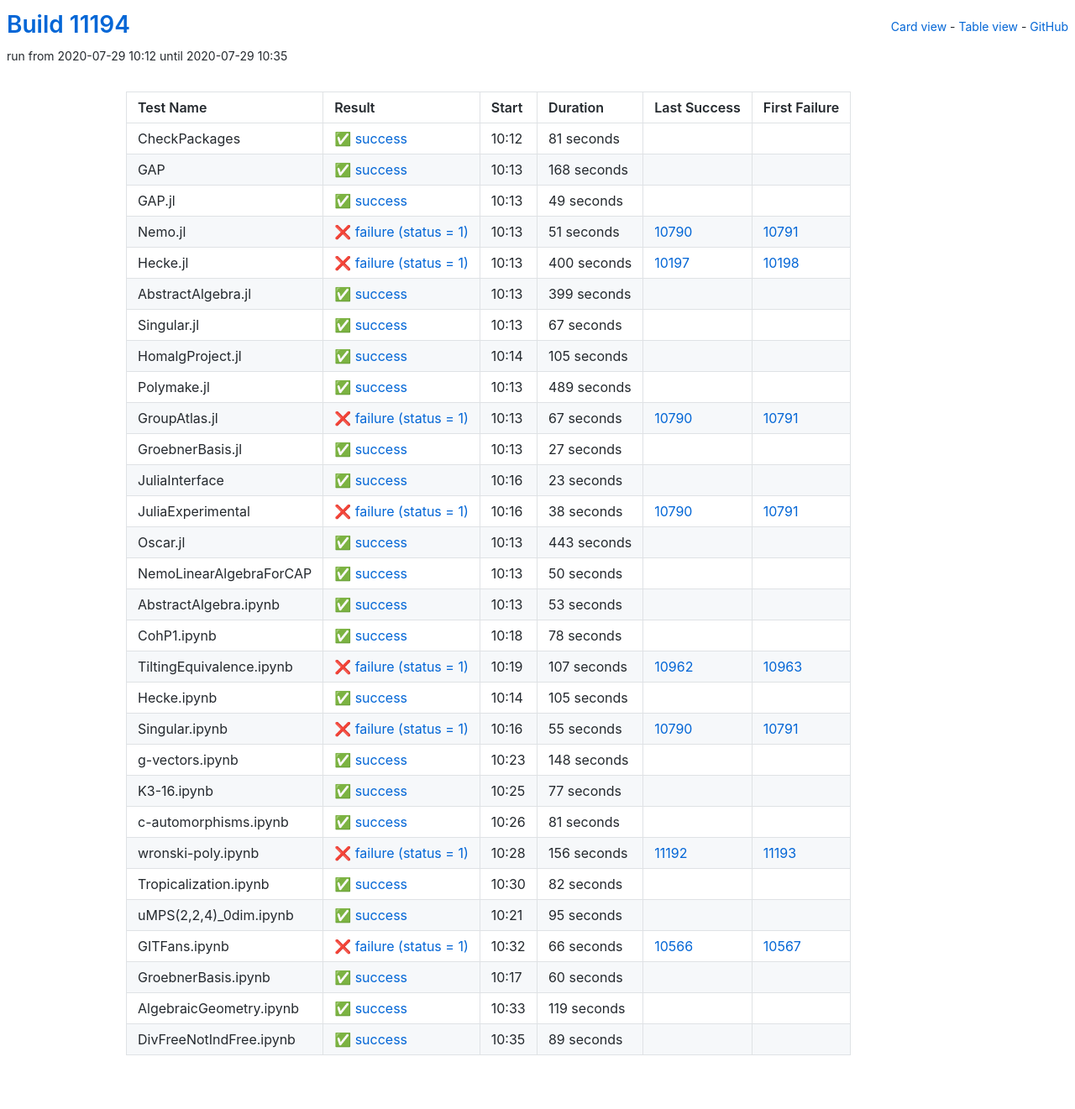
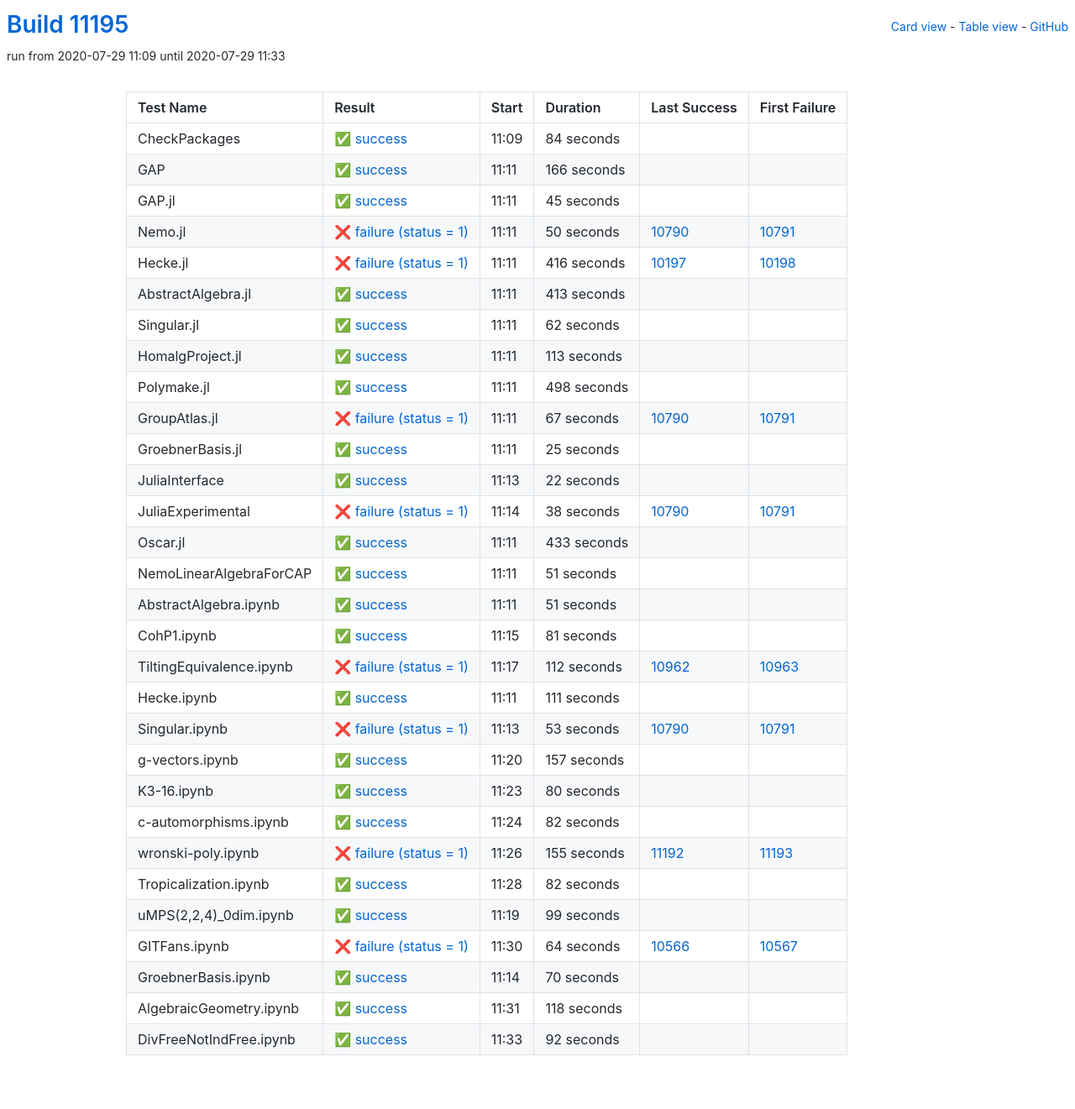
Before and after one commit to oscar-system/oscar-ci-status, a Jekyll site: the page built from table.html, in a window 1280 px wide. Shown: the whole page at 84% size. Built offline with Jekyll 4.4.1, drawn with Linux system fonts in a browser that asks for light colours.

Commit message:
Build #11195

```diff
--- a/_data/ci.yml
+++ b/_data/ci.yml
@@ -1,6 +1,6 @@
 ---
-build: 11194
-build_url: https://oscarci.mathematik.uni-kl.de/job/oscar/11194/
+build: 11195
+build_url: https://oscarci.mathematik.uni-kl.de/job/oscar/11195/
 job: oscar
 organization: oscar-system
 repo: oscar-ci-status
@@ -8,116 +8,116 @@
 tests:
 - name: CheckPackages
   id: checkpackages
-  log: https://oscarci.mathematik.uni-kl.de/job/oscar/11194/artifact/logs/build-11194/CheckPackages.log
-  start: 2020-07-29 10:12
+  log: https://oscarci.mathematik.uni-kl.de/job/oscar/11195/artifact/logs/build-11195/CheckPackages.log
+  start: 2020-07-29 11:09
   success: true
   exitcode: 0
   status: success
-  duration: 81
+  duration: 84
   last_success: false
   last_success_url:
   first_failure: false
   first_failure_url:
 - name: GAP
   id: gap
-  log: https://oscarci.mathematik.uni-kl.de/job/oscar/11194/artifact/logs/build-11194/GAP.log
-  start: 2020-07-29 10:13
+  log: https://oscarci.mathematik.uni-kl.de/job/oscar/11195/artifact/logs/build-11195/GAP.log
+  start: 2020-07-29 11:11
   success: true
   exitcode: 0
   status: success
-  duration: 168
+  duration: 166
   last_success: false
   last_success_url:
   first_failure: false
   first_failure_url:
 - name: GAP.jl
   id: gap-jl
-  log: https://oscarci.mathematik.uni-kl.de/job/oscar/11194/artifact/logs/build-11194/GAP.jl.log
-  start: 2020-07-29 10:13
+  log: https://oscarci.mathematik.uni-kl.de/job/oscar/11195/artifact/logs/build-11195/GAP.jl.log
+  start: 2020-07-29 11:11
   success: true
   exitcode: 0
   status: success
-  duration: 49
+  duration: 45
   last_success: false
   last_success_url:
   first_failure: false
   first_failure_url:
 - name: Nemo.jl
   id: nemo-jl
-  log: https://oscarci.mathematik.uni-kl.de/job/oscar/11194/artifact/logs/build-11194/Nemo.jl.log
-  start: 2020-07-29 10:13
+  log: https://oscarci.mathematik.uni-kl.de/job/oscar/11195/artifact/logs/build-11195/Nemo.jl.log
+  start: 2020-07-29 11:11
   success: false
   exitcode: 1
   status: failure
-  duration: 51
+  duration: 50
   last_success: 10790
   last_success_url: https://oscarci.mathematik.uni-kl.de/job/oscar/10790/
   first_failure: 10791
   first_failure_url: https://oscarci.mathematik.uni-kl.de/job/oscar/10791/
 - name: Hecke.jl
   id: hecke-jl
-  log: https://oscarci.mathematik.uni-kl.de/job/oscar/11194/artifact/logs/build-11194/Hecke.jl.log
-  start: 2020-07-29 10:13
+  log: https://oscarci.mathematik.uni-kl.de/job/oscar/11195/artifact/logs/build-11195/Hecke.jl.log
+  start: 2020-07-29 11:11
   success: false
   exitcode: 1
   status: failure
-  duration: 400
+  duration: 416
   last_success: 10197
   last_success_url: https://oscarci.mathematik.uni-kl.de/job/oscar/10197/
   first_failure: 10198
   first_failure_url: https://oscarci.mathematik.uni-kl.de/job/oscar/10198/
 - name: AbstractAlgebra.jl
   id: abstractalgebra-jl
-  log: https://oscarci.mathematik.uni-kl.de/job/oscar/11194/artifact/logs/build-11194/AbstractAlgebra.jl.log
-  start: 2020-07-29 10:13
+  log: https://oscarci.mathematik.uni-kl.de/job/oscar/11195/artifact/logs/build-11195/AbstractAlgebra.jl.log
+  start: 2020-07-29 11:11
   success: true
   exitcode: 0
   status: success
-  duration: 399
+  duration: 413
   last_success: false
   last_success_url:
   first_failure: false
   first_failure_url:
 - name: Singular.jl
   id: singular-jl
-  log: https://oscarci.mathematik.uni-kl.de/job/oscar/11194/artifact/logs/build-11194/Singular.jl.log
-  start: 2020-07-29 10:13
+  log: https://oscarci.mathematik.uni-kl.de/job/oscar/11195/artifact/logs/build-11195/Singular.jl.log
+  start: 2020-07-29 11:11
   success: true
   exitcode: 0
   status: success
-  duration: 67
+  duration: 62
   last_success: false
   last_success_url:
   first_failure: false
   first_failure_url:
 - name: HomalgProject.jl
   id: homalgproject-jl
-  log: https://oscarci.mathematik.uni-kl.de/job/oscar/11194/artifact/logs/build-11194/HomalgProject.jl.log
-  start: 2020-07-29 10:14
+  log: https://oscarci.mathematik.uni-kl.de/job/oscar/11195/artifact/logs/build-11195/HomalgProject.jl.log
+  start: 2020-07-29 11:11
   success: true
   exitcode: 0
   status: success
-  duration: 105
+  duration: 113
   last_success: false
   last_success_url:
   first_failure: false
   first_failure_url:
 - name: Polymake.jl
   id: polymake-jl
-  log: https://oscarci.mathematik.uni-kl.de/job/oscar/11194/artifact/logs/build-11194/Polymake.jl.log
-  start: 2020-07-29 10:13
+  log: https://oscarci.mathematik.uni-kl.de/job/oscar/11195/artifact/logs/build-11195/Polymake.jl.log
+  start: 2020-07-29 11:11
   success: true
   exitcode: 0
   status: success
-  duration: 489
+  duration: 498
   last_success: false
   last_success_url:
   first_failure: false
   first_failure_url:
 - name: GroupAtlas.jl
   id: groupatlas-jl
-  log: https://oscarci.mathematik.uni-kl.de/job/oscar/11194/artifact/logs/build-11194/GroupAtlas.jl.log
-  start: 2020-07-29 10:13
+  log: https://oscarci.mathematik.uni-kl.de/job/oscar/11195/artifact/logs/build-11195/GroupAtlas.jl.log
+  start: 2020-07-29 11:11
   success: false
   exitcode: 1
   status: failure
@@ -128,32 +128,32 @@
   first_failure_url: https://oscarci.mathematik.uni-kl.de/job/oscar/10791/
 - name: GroebnerBasis.jl
   id: groebnerbasis-jl
-  log: https://oscarci.mathematik.uni-kl.de/job/oscar/11194/artifact/logs/build-11194/GroebnerBasis.jl.log
-  start: 2020-07-29 10:13
+  log: https://oscarci.mathematik.uni-kl.de/job/oscar/11195/artifact/logs/build-11195/GroebnerBasis.jl.log
+  start: 2020-07-29 11:11
   success: true
   exitcode: 0
   status: success
-  duration: 27
+  duration: 25
   last_success: false
   last_success_url:
   first_failure: false
   first_failure_url:
 - name: JuliaInterface
   id: juliainterface
-  log: https://oscarci.mathematik.uni-kl.de/job/oscar/11194/artifact/logs/build-11194/JuliaInterface.log
-  start: 2020-07-29 10:16
+  log: https://oscarci.mathematik.uni-kl.de/job/oscar/11195/artifact/logs/build-11195/JuliaInterface.log
+  start: 2020-07-29 11:13
   success: true
   exitcode: 0
   status: success
-  duration: 23
+  duration: 22
   last_success: false
   last_success_url:
   first_failure: false
   first_failure_url:
 - name: JuliaExperimental
   id: juliaexperimental
-  log: https://oscarci.mathematik.uni-kl.de/job/oscar/11194/artifact/logs/build-11194/JuliaExperimental.log
-  start: 2020-07-29 10:16
+  log: https://oscarci.mathematik.uni-kl.de/job/oscar/11195/artifact/logs/build-11195/JuliaExperimental.log
+  start: 2020-07-29 11:14
   success: false
   exitcode: 1
   status: failure
@@ -164,116 +164,44 @@
   first_failure_url: https://oscarci.mathematik.uni-kl.de/job/oscar/10791/
 - name: Oscar.jl
   id: oscar-jl
-  log: https://oscarci.mathematik.uni-kl.de/job/oscar/11194/artifact/logs/build-11194/Oscar.jl.log
-  start: 2020-07-29 10:13
+  log: https://oscarci.mathematik.uni-kl.de/job/oscar/11195/artifact/logs/build-11195/Oscar.jl.log
+  start: 2020-07-29 11:11
   success: true
   exitcode: 0
   status: success
-  duration: 443
+  duration: 433
   last_success: false
   last_success_url:
   first_failure: false
   first_failure_url:
 - name: NemoLinearAlgebraForCAP
   id: nemolinearalgebraforcap
-  log: https://oscarci.mathematik.uni-kl.de/job/oscar/11194/artifact/logs/build-11194/NemoLinearAlgebraForCAP.log
-  start: 2020-07-29 10:13
+  log: https://oscarci.mathematik.uni-kl.de/job/oscar/11195/artifact/logs/build-11195/NemoLinearAlgebraForCAP.log
+  start: 2020-07-29 11:11
   success: true
   exitcode: 0
   status: success
-  duration: 50
+  duration: 51
   last_success: false
   last_success_url:
   first_failure: false
   first_failure_url:
 - name: AbstractAlgebra.ipynb
   id: abstractalgebra-ipynb
-  log: https://oscarci.mathematik.uni-kl.de/job/oscar/11194/artifact/logs/build-11194/AbstractAlgebra.ipynb.log
-  start: 2020-07-29 10:13
+  log: https://oscarci.mathematik.uni-kl.de/job/oscar/11195/artifact/logs/build-11195/AbstractAlgebra.ipynb.log
+  start: 2020-07-29 11:11
   success: true
   exitcode: 0
   status: success
-  duration: 53
+  duration: 51
   last_success: false
   last_success_url:
   first_failure: false
   first_failure_url:
 - name: CohP1.ipynb
   id: cohp1-ipynb
-  log: https://oscarci.mathematik.uni-kl.de/job/oscar/11194/artifact/logs/build-11194/CohP1.ipynb.log
-  start: 2020-07-29 10:18
-  success: true
-  exitcode: 0
-  status: success
-  duration: 78
-  last_success: false
-  last_success_url:
-  first_failure: false
-  first_failure_url:
-- name: TiltingEquivalence.ipynb
-  id: tiltingequivalence-ipynb
-  log: https://oscarci.mathematik.uni-kl.de/job/oscar/11194/artifact/logs/build-11194/TiltingEquivalence.ipynb.log
-  start: 2020-07-29 10:19
-  success: false
-  exitcode: 1
-  status: failure
-  duration: 107
-  last_success: 10962
-  last_success_url: https://oscarci.mathematik.uni-kl.de/job/oscar/10962/
-  first_failure: 10963
-  first_failure_url: https://oscarci.mathematik.uni-kl.de/job/oscar/10963/
-- name: Hecke.ipynb
-  id: hecke-ipynb
-  log: https://oscarci.mathematik.uni-kl.de/job/oscar/11194/artifact/logs/build-11194/Hecke.ipynb.log
-  start: 2020-07-29 10:14
-  success: true
-  exitcode: 0
-  status: success
-  duration: 105
-  last_success: false
-  last_success_url:
-  first_failure: false
-  first_failure_url:
-- name: Singular.ipynb
-  id: singular-ipynb
-  log: https://oscarci.mathematik.uni-kl.de/job/oscar/11194/artifact/logs/build-11194/Singular.ipynb.log
-  start: 2020-07-29 10:16
-  success: false
-  exitcode: 1
-  status: failure
-  duration: 55
-  last_success: 10790
-  last_success_url: https://oscarci.mathematik.uni-kl.de/job/oscar/10790/
-  first_failure: 10791
-  first_failure_url: https://oscarci.mathematik.uni-kl.de/job/oscar/10791/
-- name: g-vectors.ipynb
-  id: g-vectors-ipynb
-  log: https://oscarci.mathematik.uni-kl.de/job/oscar/11194/artifact/logs/build-11194/g-vectors.ipynb.log
-  start: 2020-07-29 10:23
-  success: true
-  exitcode: 0
-  status: success
-  duration: 148
-  last_success: false
-  last_success_url:
-  first_failure: false
-  first_failure_url:
-- name: K3-16.ipynb
-  id: k3-16-ipynb
-  log: https://oscarci.mathematik.uni-kl.de/job/oscar/11194/artifact/logs/build-11194/K3-16.ipynb.log
-  start: 2020-07-29 10:25
-  success: true
-  exitcode: 0
-  status: success
-  duration: 77
-  last_success: false
-  last_success_url:
-  first_failure: false
-  first_failure_url:
-- name: c-automorphisms.ipynb
-  id: c-automorphisms-ipynb
-  log: https://oscarci.mathematik.uni-kl.de/job/oscar/11194/artifact/logs/build-11194/c-automorphisms.ipynb.log
-  start: 2020-07-29 10:26
+  log: https://oscarci.mathematik.uni-kl.de/job/oscar/11195/artifact/logs/build-11195/CohP1.ipynb.log
+  start: 2020-07-29 11:15
   success: true
   exitcode: 0
   status: success
@@ -282,22 +210,94 @@
   last_success_url:
   first_failure: false
   first_failure_url:
-- name: wronski-poly.ipynb
-  id: wronski-poly-ipynb
-  log: https://oscarci.mathematik.uni-kl.de/job/oscar/11194/artifact/logs/build-11194/wronski-poly.ipynb.log
-  start: 2020-07-29 10:28
+- name: TiltingEquivalence.ipynb
+  id: tiltingequivalence-ipynb
+  log: https://oscarci.mathematik.uni-kl.de/job/oscar/11195/artifact/logs/build-11195/TiltingEquivalence.ipynb.log
+  start: 2020-07-29 11:17
   success: false
   exitcode: 1
   status: failure
-  duration: 156
+  duration: 112
+  last_success: 10962
+  last_success_url: https://oscarci.mathematik.uni-kl.de/job/oscar/10962/
+  first_failure: 10963
+  first_failure_url: https://oscarci.mathematik.uni-kl.de/job/oscar/10963/
+- name: Hecke.ipynb
+  id: hecke-ipynb
+  log: https://oscarci.mathematik.uni-kl.de/job/oscar/11195/artifact/logs/build-11195/Hecke.ipynb.log
+  start: 2020-07-29 11:11
+  success: true
+  exitcode: 0
+  status: success
+  duration: 111
+  last_success: false
+  last_success_url:
+  first_failure: false
+  first_failure_url:
+- name: Singular.ipynb
+  id: singular-ipynb
+  log: https://oscarci.mathematik.uni-kl.de/job/oscar/11195/artifact/logs/build-11195/Singular.ipynb.log
+  start: 2020-07-29 11:13
+  success: false
+  exitcode: 1
+  status: failure
+  duration: 53
+  last_success: 10790
+  last_success_url: https://oscarci.mathematik.uni-kl.de/job/oscar/10790/
+  first_failure: 10791
+  first_failure_url: https://oscarci.mathematik.uni-kl.de/job/oscar/10791/
+- name: g-vectors.ipynb
+  id: g-vectors-ipynb
+  log: https://oscarci.mathematik.uni-kl.de/job/oscar/11195/artifact/logs/build-11195/g-vectors.ipynb.log
+  start: 2020-07-29 11:20
+  success: true
+  exitcode: 0
+  status: success
+  duration: 157
+  last_success: false
+  last_success_url:
+  first_failure: false
+  first_failure_url:
+- name: K3-16.ipynb
+  id: k3-16-ipynb
+  log: https://oscarci.mathematik.uni-kl.de/job/oscar/11195/artifact/logs/build-11195/K3-16.ipynb.log
+  start: 2020-07-29 11:23
+  success: true
+  exitcode: 0
+  status: success
+  duration: 80
+  last_success: false
+  last_success_url:
+  first_failure: false
+  first_failure_url:
+- name: c-automorphisms.ipynb
+  id: c-automorphisms-ipynb
+  log: https://oscarci.mathematik.uni-kl.de/job/oscar/11195/artifact/logs/build-11195/c-automorphisms.ipynb.log
+  start: 2020-07-29 11:24
+  success: true
+  exitcode: 0
+  status: success
+  duration: 82
+  last_success: false
+  last_success_url:
+  first_failure: false
+  first_failure_url:
+- name: wronski-poly.ipynb
+  id: wronski-poly-ipynb
+  log: https://oscarci.mathematik.uni-kl.de/job/oscar/11195/artifact/logs/build-11195/wronski-poly.ipynb.log
+  start: 2020-07-29 11:26
+  success: false
+  exitcode: 1
+  status: failure
+  duration: 155
   last_success: 11192
   last_success_url: https://oscarci.mathematik.uni-kl.de/job/oscar/11192/
   first_failure: 11193
   first_failure_url: https://oscarci.mathematik.uni-kl.de/job/oscar/11193/
 - name: Tropicalization.ipynb
   id: tropicalization-ipynb
-  log: https://oscarci.mathematik.uni-kl.de/job/oscar/11194/artifact/logs/build-11194/Tropicalization.ipynb.log
-  start: 2020-07-29 10:30
+  log: https://oscarci.mathematik.uni-kl.de/job/oscar/11195/artifact/logs/build-11195/Tropicalization.ipynb.log
+  start: 2020-07-29 11:28
   success: true
   exitcode: 0
   status: success
@@ -308,60 +308,60 @@
   first_failure_url:
 - name: uMPS(2,2,4)_0dim.ipynb
   id: umps-2-2-4-0dim-ipynb
-  log: https://oscarci.mathematik.uni-kl.de/job/oscar/11194/artifact/logs/build-11194/uMPS-2-2-4-_0dim.ipynb.log
-  start: 2020-07-29 10:21
+  log: https://oscarci.mathematik.uni-kl.de/job/oscar/11195/artifact/logs/build-11195/uMPS-2-2-4-_0dim.ipynb.log
+  start: 2020-07-29 11:19
   success: true
   exitcode: 0
   status: success
-  duration: 95
+  duration: 99
   last_success: false
   last_success_url:
   first_failure: false
   first_failure_url:
 - name: GITFans.ipynb
   id: gitfans-ipynb
-  log: https://oscarci.mathematik.uni-kl.de/job/oscar/11194/artifact/logs/build-11194/GITFans.ipynb.log
-  start: 2020-07-29 10:32
+  log: https://oscarci.mathematik.uni-kl.de/job/oscar/11195/artifact/logs/build-11195/GITFans.ipynb.log
+  start: 2020-07-29 11:30
   success: false
   exitcode: 1
   status: failure
-  duration: 66
+  duration: 64
   last_success: 10566
   last_success_url: https://oscarci.mathematik.uni-kl.de/job/oscar/10566/
   first_failure: 10567
   first_failure_url: https://oscarci.mathematik.uni-kl.de/job/oscar/10567/
 - name: GroebnerBasis.ipynb
   id: groebnerbasis-ipynb
-  log: https://oscarci.mathematik.uni-kl.de/job/oscar/11194/artifact/logs/build-11194/GroebnerBasis.ipynb.log
-  start: 2020-07-29 10:17
+  log: https://oscarci.mathematik.uni-kl.de/job/oscar/11195/artifact/logs/build-11195/GroebnerBasis.ipynb.log
+  start: 2020-07-29 11:14
   success: true
   exitcode: 0
   status: success
-  duration: 60
+  duration: 70
   last_success: false
   last_success_url:
   first_failure: false
   first_failure_url:
 - name: AlgebraicGeometry.ipynb
   id: algebraicgeometry-ipynb
-  log: https://oscarci.mathematik.uni-kl.de/job/oscar/11194/artifact/logs/build-11194/AlgebraicGeometry.ipynb.log
-  start: 2020-07-29 10:33
+  log: https://oscarci.mathematik.uni-kl.de/job/oscar/11195/artifact/logs/build-11195/AlgebraicGeometry.ipynb.log
+  start: 2020-07-29 11:31
   success: true
   exitcode: 0
   status: success
-  duration: 119
+  duration: 118
   last_success: false
   last_success_url:
   first_failure: false
   first_failure_url:
 - name: DivFreeNotIndFree.ipynb
   id: divfreenotindfree-ipynb
-  log: https://oscarci.mathematik.uni-kl.de/job/oscar/11194/artifact/logs/build-11194/DivFreeNotIndFree.ipynb.log
-  start: 2020-07-29 10:35
+  log: https://oscarci.mathematik.uni-kl.de/job/oscar/11195/artifact/logs/build-11195/DivFreeNotIndFree.ipynb.log
+  start: 2020-07-29 11:33
   success: true
   exitcode: 0
   status: success
-  duration: 89
+  duration: 92
   last_success: false
   last_success_url:
   first_failure: false
```
Also changed, not shown: README.md.
